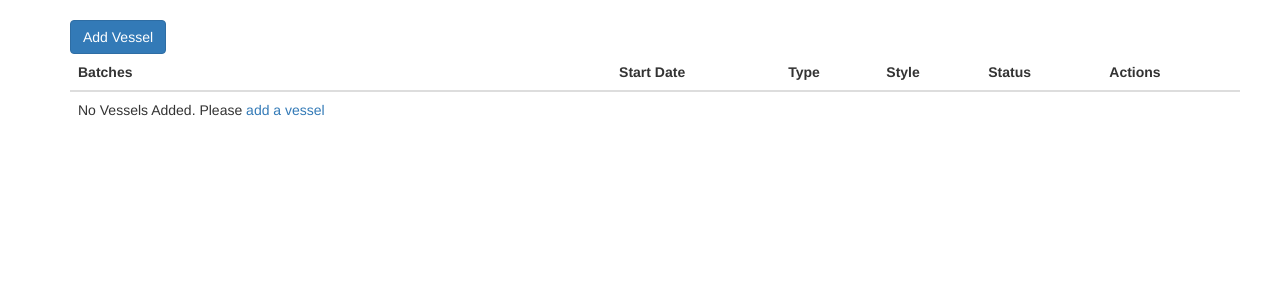
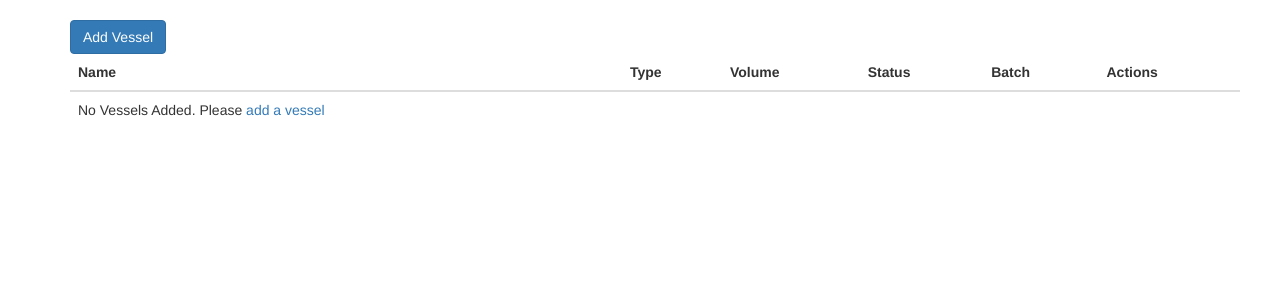
Before and after one commit to dandud/dabl, a Flask app: page /vessel_overview in a window 1280 px wide. Shown: the part 52-352 px from the top of the page. Run offline with Flask 2, Linux system fonts and the light colour scheme; data that the repository does not hold is empty; some libraries are stand-ins or nearby versions.

Commit message:
update vessel overview

```diff
--- a/app/containers/views.py
+++ b/app/containers/views.py
@@ -6,10 +6,8 @@ from .forms import ContainerAddForm
 
 @containers.route('/vessel_overview', methods=['GET', 'POST'])
 def all_vessels():
-    #User.query.join(User.spaces).filter(User.username=='Bob', Space.name=='Mainspace').first()
     _all_vessels = Container.query.join(Container.containertype_rel).filter(Containertype.is_vessel.is_(True)).all()
-    #_all_vessels = Container.query.filter(Container.containertype_rel.has(Containertype.is_vessel.is_(True))).all()
-    print(_all_vessels)
+
     return render_template('containers/vessel_overview.html',
                            all_vessels=_all_vessels)
 
@@ -17,9 +15,6 @@ def all_vessels():
 def container_add():
     form = ContainerAddForm()
     _container = Container()
-
-    print("container!")
-
 
     if form.validate_on_submit():
         form.populate_obj(_container)
--- a/app/templates/containers/vessel_overview.html
+++ b/app/templates/containers/vessel_overview.html
@@ -11,11 +11,11 @@
         <table class="table table-hover">
                       <thead>
                         <tr>
-                          <th>Batches</th>
-                          <th>Start Date</th>
+                          <th>Name</th>
                           <th>Type</th>
-                          <th>Style</th>
+                          <th>Volume</th>
                           <th>Status</th>
+                          <th>Batch</th>
                           <th>Actions</th>
                         </tr>
                       </thead>
@@ -24,11 +24,11 @@
                           {% for vessel in all_vessels %}
                           <tr>
                             <td>{{ vessel.name }}</td>
-                            <td>{{ vessel.name }}</td>
-                            <td>{{ vessel.name }}</td>
-                            <td>{{ vessel.name }}</td>
-                            <td>{{ vessel.name }}</td>
-                            <td><div class="btn-group" role="group" aria-label="Task Actions">
+                            <td>{{ vessel.containertype_rel.name }}</td>
+                            <td>{{ vessel.containertype_rel.volume_max }} gal</td>
+                            <td>{{ vessel.status.name }}</td>
+                            <td>{{ vessel.batch.name }}</td>
+                            <td><div class="btn-group" role="group" aria-label="Actions">
                               <a style="margin-right: 5px; margin-left: 5px;" class="btn btn-outline-primary" href="{{ url_for('containers.container_add') }}">View</a>
                               <a style="margin-right: 5px; margin-left: 5px;" class="btn btn-outline-secondary" href="{{ url_for('containers.container_add') }}">Edit</a>
                             </div>
```
